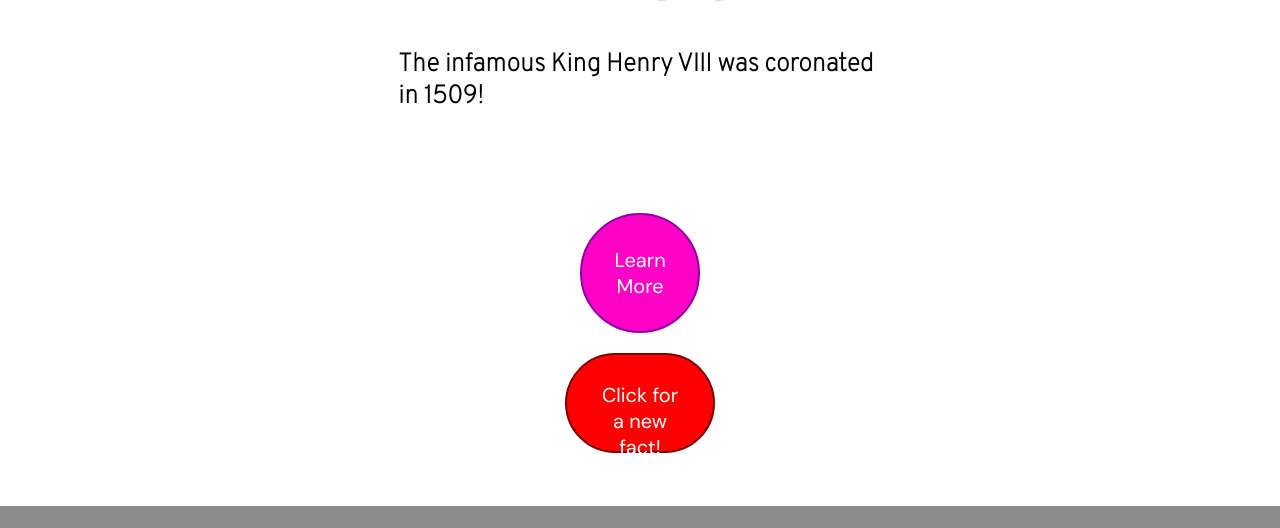
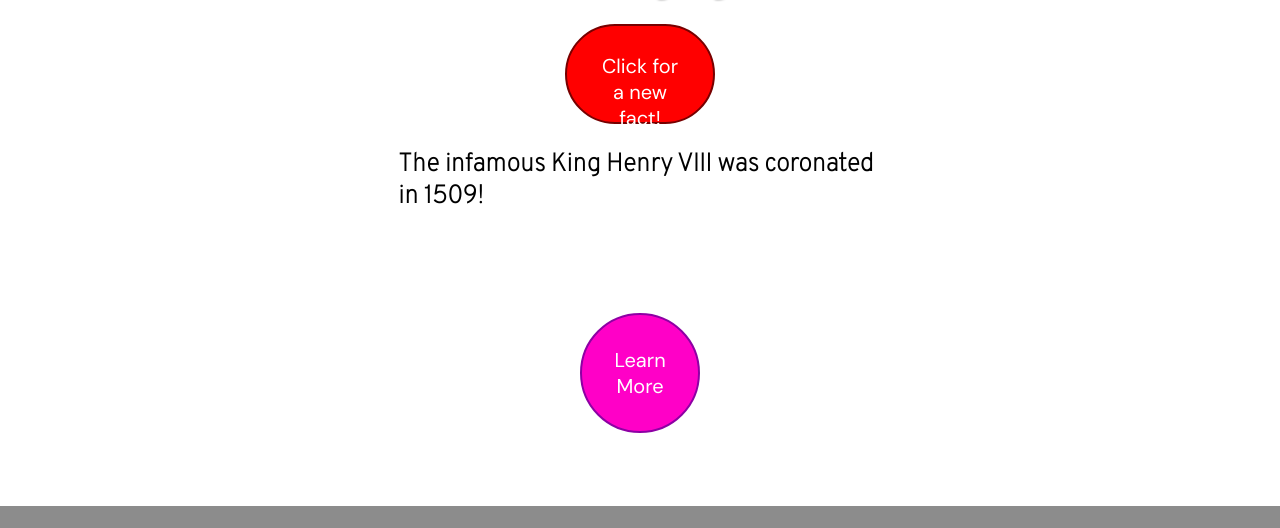
Before and after one commit to GEV-lol/history-bytes, a plain HTML site: page index.html in a window 1280 px wide. Shown: the part 113-641 px from the top of the page. Drawn offline with nearby package versions, Linux system fonts and the light colour scheme; a web font is replaced by a local one.

Commit message:
Changing layout of buttons (margin)

```diff
--- a/index.html
+++ b/index.html
@@ -9,14 +9,21 @@
   </head>
 
   <body>
+    <header>
       <img class="logo" src="logo.png" />
-
       <h1>HistoryBytes</h1>
-    <div>
+    </header>
+    <div id="content">
       <div id="fact">
+        <div class="row">
+          <button onclick="newFact()" class="button" id="new-fact">Click for a new fact!</button>
           <div id="generated-fact">
           </div>
-        <div id="more-info">
+        </div>
+        <div class="row">
+
+          <button onclick="showInfo()" id="learn-more" class="button">Learn More</button>
+          <div id="more-info" class="hide">
             <div id="date"></div>
             <div id="period"></div>
             <div id="country"></div>
@@ -24,8 +31,7 @@
             <div id="external-website"></div>
           </div>
         </div>
-      <button onclick="showInfo()" id="learn-more" class="button">Learn More</button>
-      <button onclick="newFact()" class="button" id="new-fact">Click for a new fact!</button>
+      </div>
     </div>
     <footer>
       <p>Created by George Vizitiu & Leo Gilmour</p>
```
Lines whose indentation alone changed are shown as unchanged.
